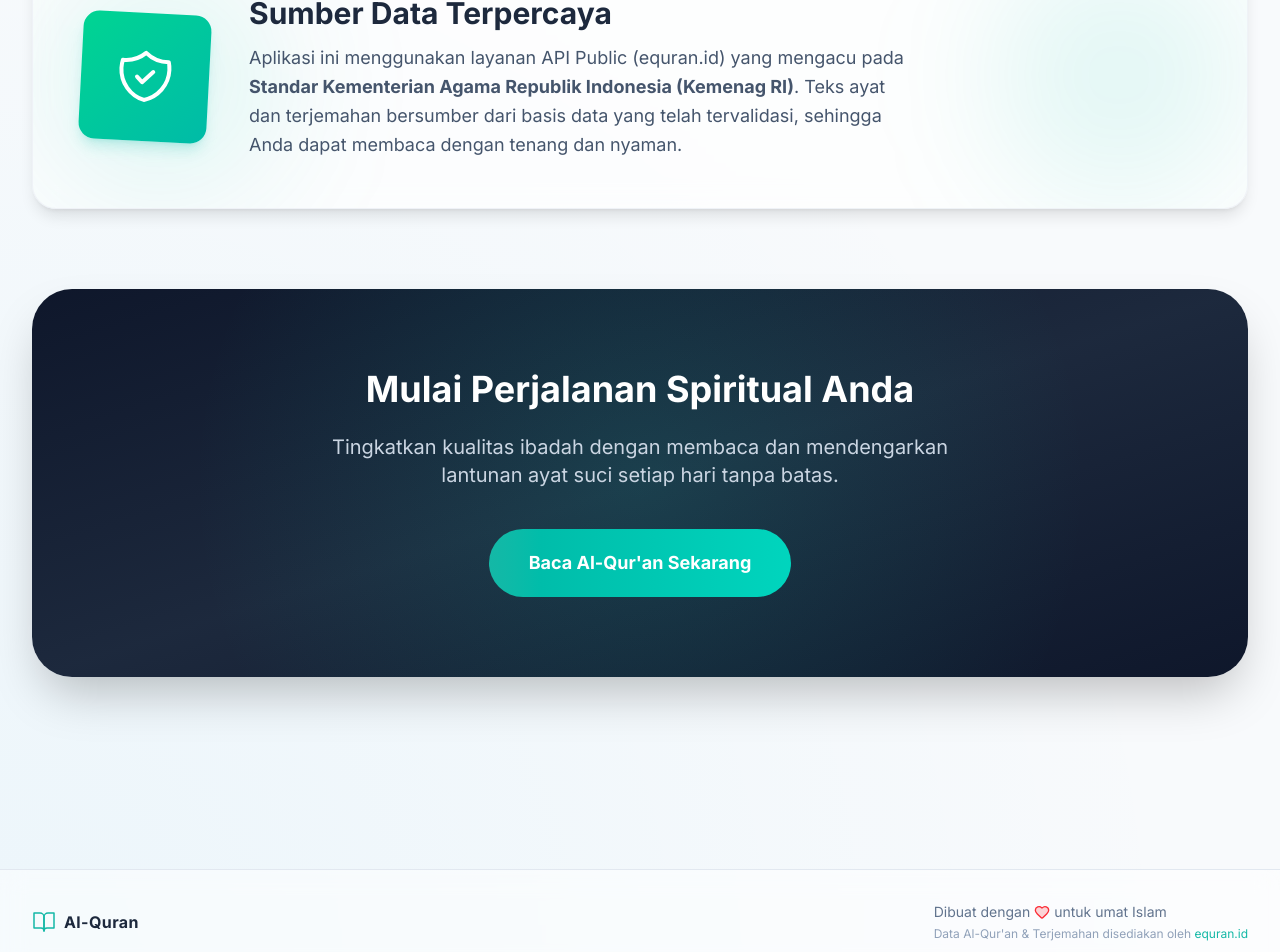
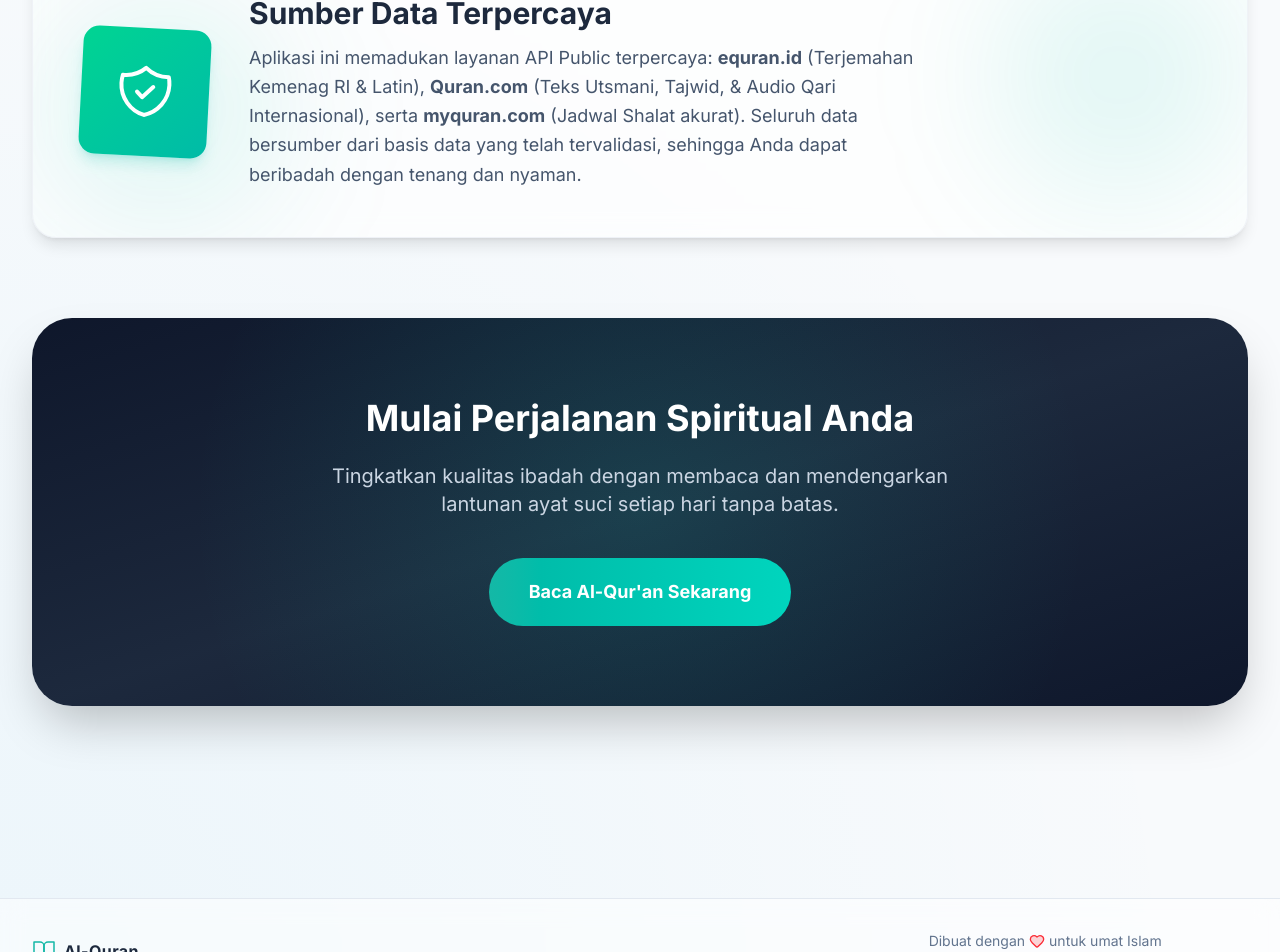
Before and after one commit to Fajarrr124314/Al-Quran-Digital, a React (Vite) app: page / in a window 1280 px wide. Shown: the part 1720-2672 px from the top of the page. Built offline with nearby package versions, Linux system fonts and the light colour scheme; no server answers.

Commit message:
Update API credits in footer and landing page

```diff
--- a/src/components/Footer.tsx
+++ b/src/components/Footer.tsx
@@ -17,8 +17,8 @@ export const Footer: React.FC = () => {
           <p className="text-sm text-slate-500 dark:text-slate-400 flex items-center gap-1">
             Dibuat dengan <Heart className="w-4 h-4 text-red-500 fill-red-500/20" /> untuk umat Islam
           </p>
-          <p className="text-xs text-slate-400 dark:text-slate-500">
-            Data Al-Qur'an & Terjemahan disediakan oleh <a href="https://equran.id" target="_blank" rel="noreferrer" className="text-accent-primary hover:underline">equran.id</a>
+          <p className="text-xs text-slate-400 dark:text-slate-500 text-center md:text-left">
+            Sumber Data API: <a href="https://equran.id" target="_blank" rel="noreferrer" className="text-accent-primary hover:underline font-medium">equran.id</a>, <a href="https://quran.com" target="_blank" rel="noreferrer" className="text-accent-primary hover:underline font-medium">quran.com</a> & <a href="https://myquran.com" target="_blank" rel="noreferrer" className="text-accent-primary hover:underline font-medium">myquran.com</a>
           </p>
         </div>
 
--- a/src/pages/LandingPage.tsx
+++ b/src/pages/LandingPage.tsx
@@ -102,7 +102,7 @@ export const LandingPage: React.FC = () => {
         <div className="relative z-10 text-center md:text-left">
           <h2 className="text-2xl md:text-3xl font-bold text-slate-800 dark:text-white mb-3">Sumber Data Terpercaya</h2>
           <p className="text-lg text-slate-600 dark:text-slate-300 leading-relaxed max-w-2xl">
-            Aplikasi ini menggunakan layanan API Public (equran.id) yang mengacu pada <strong>Standar Kementerian Agama Republik Indonesia (Kemenag RI)</strong>. Teks ayat dan terjemahan bersumber dari basis data yang telah tervalidasi, sehingga Anda dapat membaca dengan tenang dan nyaman.
+            Aplikasi ini memadukan layanan API Public terpercaya: <strong>equran.id</strong> (Terjemahan Kemenag RI & Latin), <strong>Quran.com</strong> (Teks Utsmani, Tajwid, & Audio Qari Internasional), serta <strong>myquran.com</strong> (Jadwal Shalat akurat). Seluruh data bersumber dari basis data yang telah tervalidasi, sehingga Anda dapat beribadah dengan tenang dan nyaman.
           </p>
         </div>
       </div>
```
